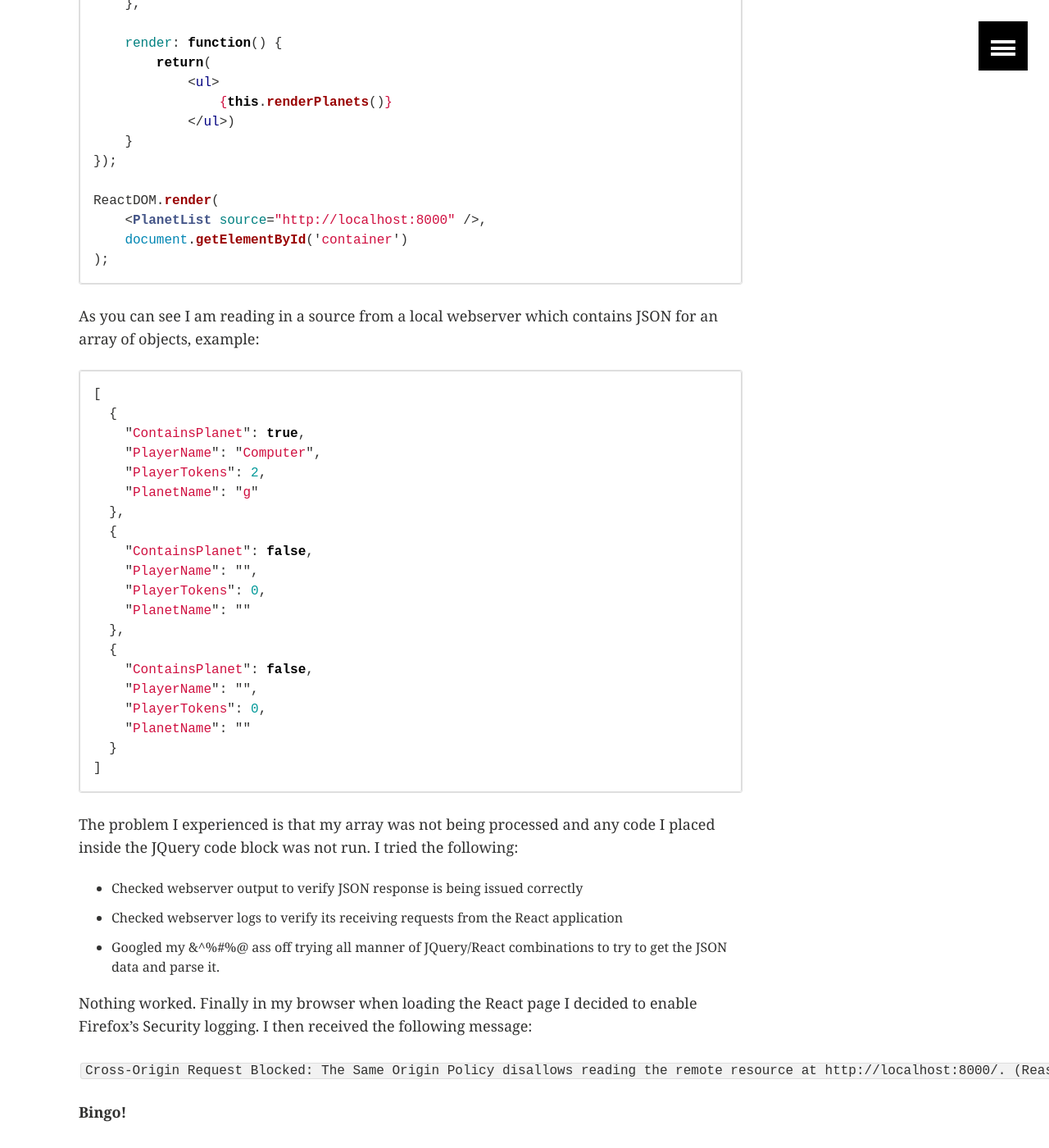
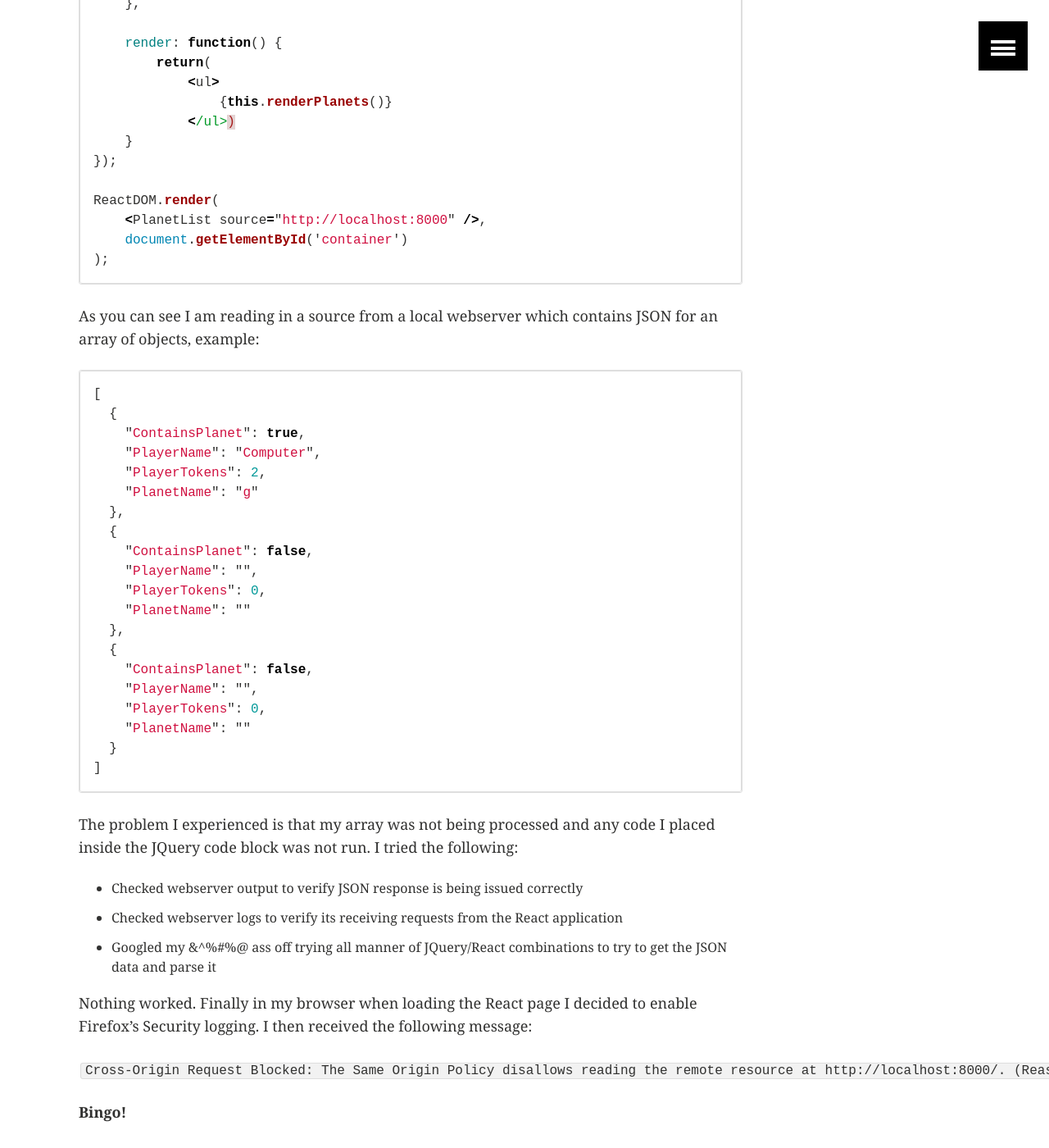
Before and after one commit to james65535/james65535.github.io, a Jekyll site: the page built from _posts/2016-03-11-Navigating-Front-End-Wilderness-pt2.markdown, in a window 1280 px wide and 1400 px high, scrolled down 1186 px. Shown: the whole window at 82% size. Built offline with Jekyll 4.4.1, drawn with Linux system fonts in a browser that asks for light colours; some of the changed text lies outside the part shown.

Commit message:
new post update

```diff
--- a/_posts/2016-03-11-Navigating-Front-End-Wilderness-pt2.markdown
+++ b/_posts/2016-03-11-Navigating-Front-End-Wilderness-pt2.markdown
@@ -17,7 +17,7 @@
 
 I ended up with the following code:
 
-~~~ react
+~~~ javascript
 var PlanetList = React.createClass({
     getInitialState: function() {
         return {Planets: []};
@@ -91,7 +91,7 @@
 
 * Checked webserver output to verify JSON response is being issued correctly
 * Checked webserver logs to verify its receiving requests from the React application
-* Googled my &^%#%@ ass off trying all manner of JQuery/React combinations to try to get the JSON data and parse it.
+* Googled my &^%#%@ ass off trying all manner of JQuery/React combinations to try to get the JSON data and parse it
 
 Nothing worked.  Finally in my browser when loading the React page I decided to enable Firefox's Security logging.  I then received the following message:
 
```
Also changed, not shown: other parts of _posts/2016-03-11-Navigating-Front-End-Wilderness-pt2.markdown (+1 -1 lines).
